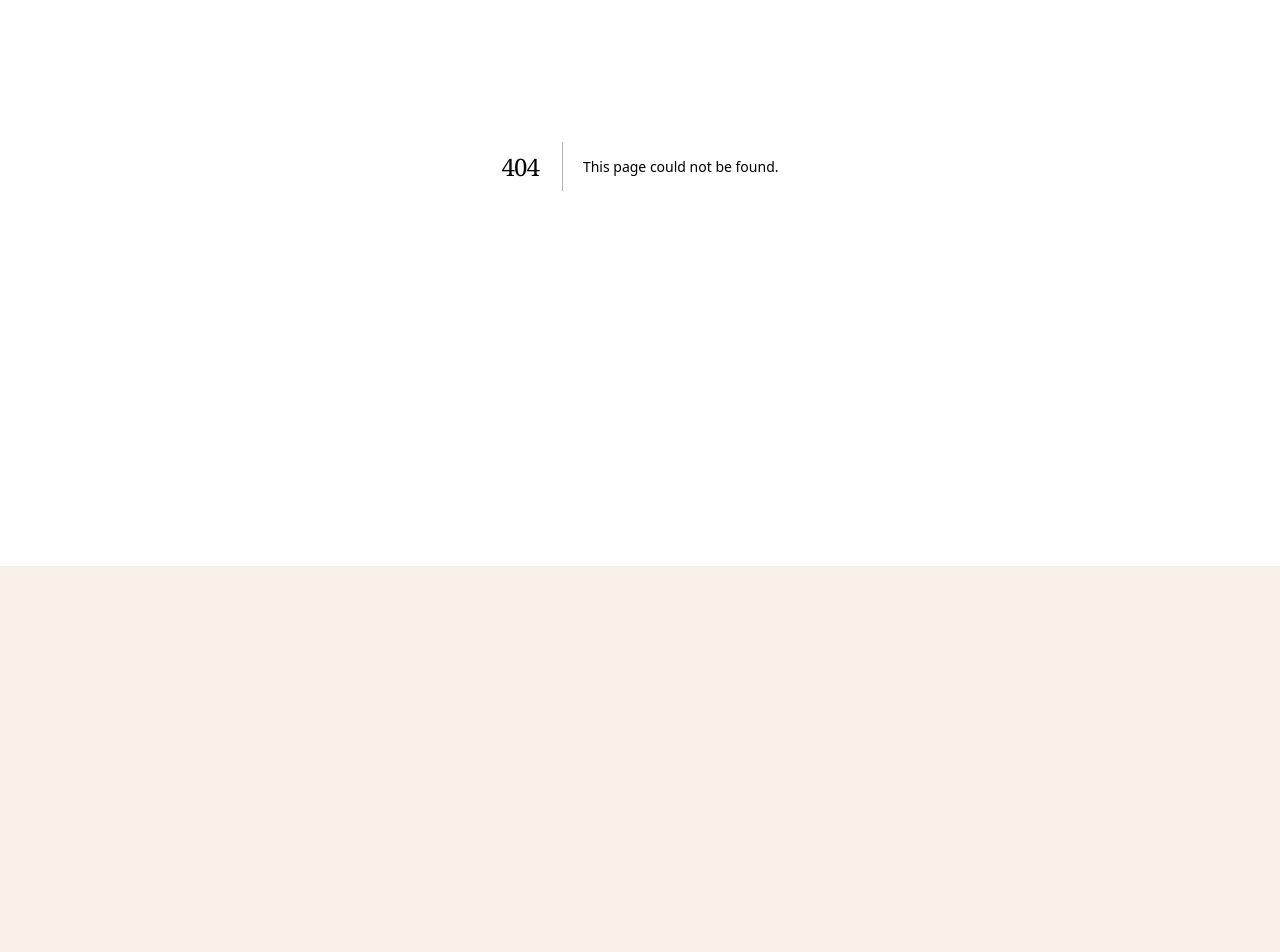
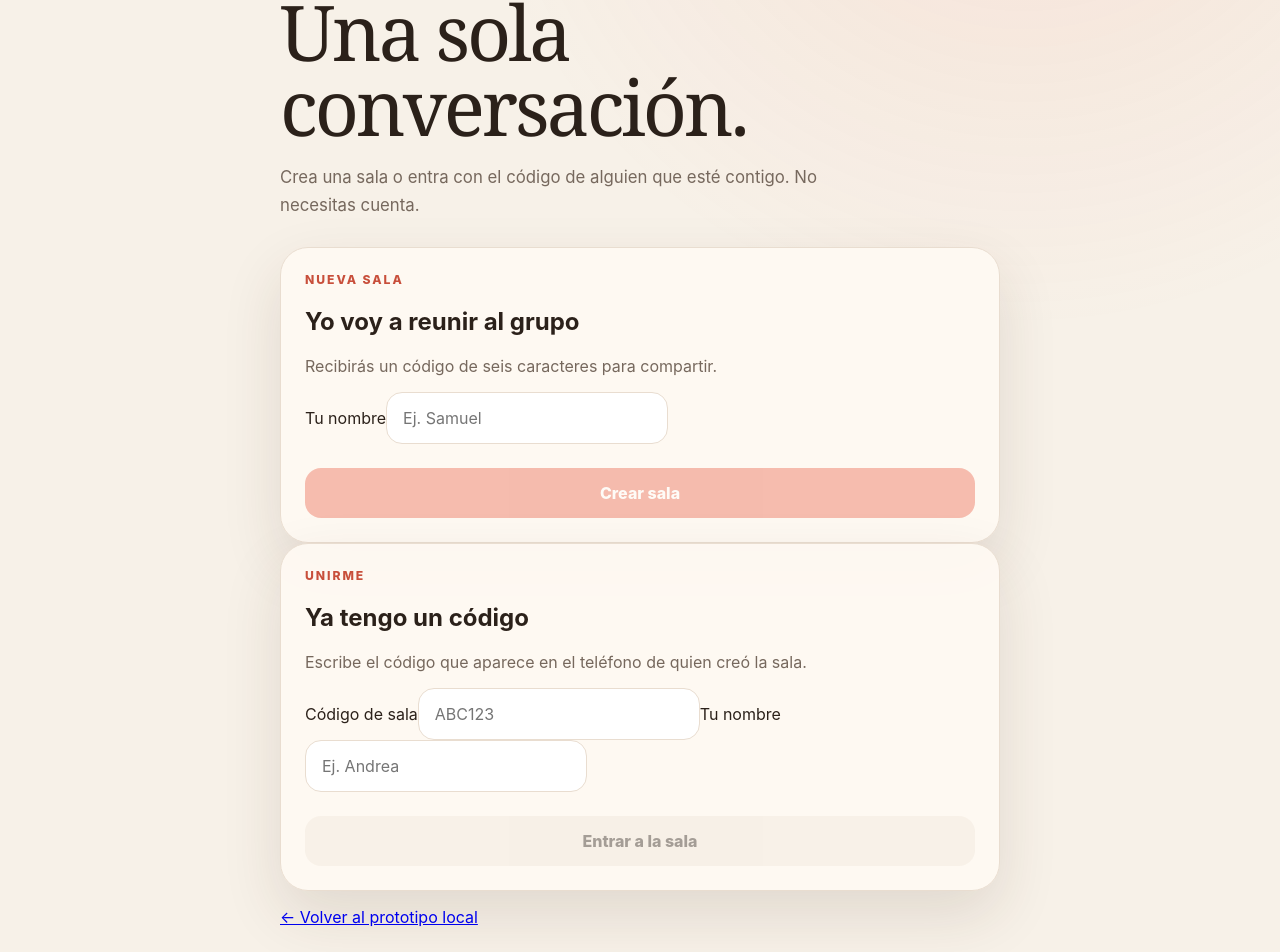
Before and after one commit to SamOkampo/JuegoFamiliaEch, a Next.js app: page /online in a window 1280 px wide. Before the commit this address had no page. Shown: the part 234-1186 px from the top of the page. Before the commit the page ends 800 px from the top, so only its background shows below. Built offline with nearby package versions, Linux system fonts and the light colour scheme; no server answers.

Commit message:
feat: add create and join room flow

```diff
--- /dev/null
+++ b/src/app/online/page.tsx
@@ -0,0 +1,149 @@
+"use client";
+
+import Link from "next/link";
+import { FormEvent, useState } from "react";
+import { useRouter } from "next/navigation";
+import {
+  createOnlineRoom,
+  joinOnlineRoom,
+  normalizeRoomCode,
+  roomErrorMessage,
+  saveRoomSession,
+} from "@/lib/realtime";
+
+export default function OnlinePage() {
+  const router = useRouter();
+  const [createName, setCreateName] = useState("");
+  const [joinName, setJoinName] = useState("");
+  const [joinCode, setJoinCode] = useState("");
+  const [busy, setBusy] = useState<"create" | "join" | null>(null);
+  const [error, setError] = useState("");
+
+  async function handleCreate(event: FormEvent) {
+    event.preventDefault();
+    const name = createName.trim();
+    if (!name) return;
+
+    setBusy("create");
+    setError("");
+    try {
+      const { session } = await createOnlineRoom(name);
+      saveRoomSession(session);
+      router.push("/room/" + session.code);
+    } catch (cause) {
+      const message = cause instanceof Error ? cause.message : "UNKNOWN_ERROR";
+      setError(roomErrorMessage(message));
+    } finally {
+      setBusy(null);
+    }
+  }
+
+  async function handleJoin(event: FormEvent) {
+    event.preventDefault();
+    const name = joinName.trim();
+    const code = normalizeRoomCode(joinCode);
+    if (!name || code.length !== 6) return;
+
+    setBusy("join");
+    setError("");
+    try {
+      const { session } = await joinOnlineRoom(code, name);
+      saveRoomSession(session);
+      router.push("/room/" + session.code);
+    } catch (cause) {
+      const message = cause instanceof Error ? cause.message : "UNKNOWN_ERROR";
+      setError(roomErrorMessage(message));
+    } finally {
+      setBusy(null);
+    }
+  }
+
+  return (
+    <main className="shell">
+      <section className="hero">
+        <p className="eyebrow">MULTIJUGADOR · FASE 2</p>
+        <h1>Cada persona, su teléfono. Una sola conversación.</h1>
+        <p className="lede">
+          Crea una sala o entra con el código de alguien que esté contigo.
+          No necesitas cuenta.
+        </p>
+      </section>
+
+      {error ? <p className="errorBanner">{error}</p> : null}
+
+      <section className="onlineGrid">
+        <form className="panel onlineCard" onSubmit={handleCreate}>
+          <div>
+            <p className="eyebrow">NUEVA SALA</p>
+            <h2>Yo voy a reunir al grupo</h2>
+            <p className="muted">
+              Recibirás un código de seis caracteres para compartir.
+            </p>
+          </div>
+          <label htmlFor="create-name">Tu nombre</label>
+          <input
+            id="create-name"
+            value={createName}
+            onChange={(event) => setCreateName(event.target.value)}
+            placeholder="Ej. Samuel"
+            maxLength={24}
+            autoComplete="name"
+          />
+          <button
+            className="button primary wide"
+            type="submit"
+            disabled={!createName.trim() || busy !== null}
+          >
+            {busy === "create" ? "Creando…" : "Crear sala"}
+          </button>
+        </form>
+
+        <form className="panel onlineCard" onSubmit={handleJoin}>
+          <div>
+            <p className="eyebrow">UNIRME</p>
+            <h2>Ya tengo un código</h2>
+            <p className="muted">
+              Escribe el código que aparece en el teléfono de quien creó la
+              sala.
+            </p>
+          </div>
+          <label htmlFor="join-code">Código de sala</label>
+          <input
+            id="join-code"
+            className="codeInput"
+            value={joinCode}
+            onChange={(event) => setJoinCode(normalizeRoomCode(event.target.value))}
+            placeholder="ABC123"
+            maxLength={6}
+            autoCapitalize="characters"
+            autoComplete="off"
+          />
+          <label htmlFor="join-name">Tu nombre</label>
+          <input
+            id="join-name"
+            value={joinName}
+            onChange={(event) => setJoinName(event.target.value)}
+            placeholder="Ej. Andrea"
+            maxLength={24}
+            autoComplete="name"
+          />
+          <button
+            className="button secondary wide"
+            type="submit"
+            disabled={
+              !joinName.trim() ||
+              normalizeRoomCode(joinCode).length !== 6 ||
+              busy !== null
+            }
+          >
+            {busy === "join" ? "Entrando…" : "Entrar a la sala"}
+          </button>
+        </form>
+      </section>
+
+      <p className="backLink">
+        <Link href="/">← Volver al prototipo local</Link>
+      </p>
+    </main>
+  );
+}
```
